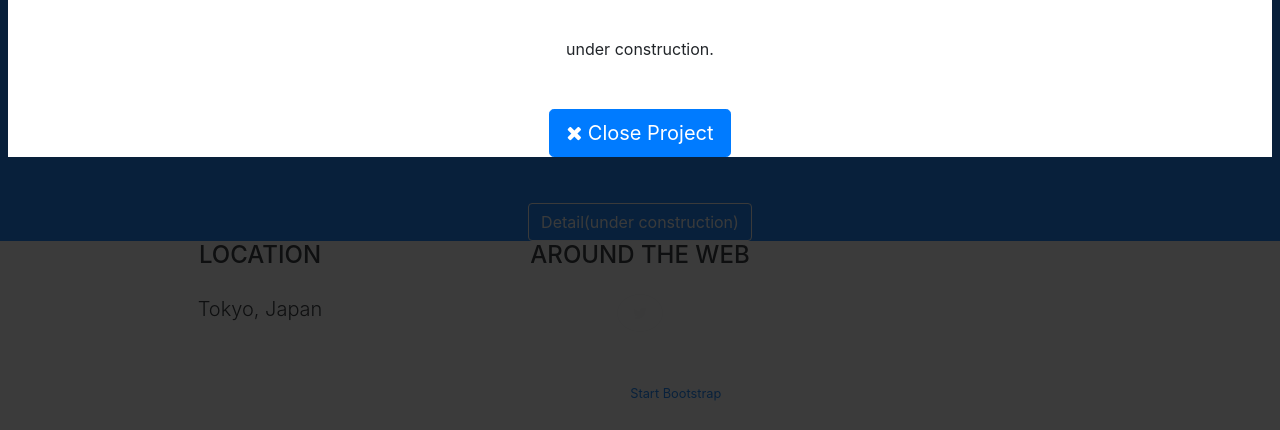
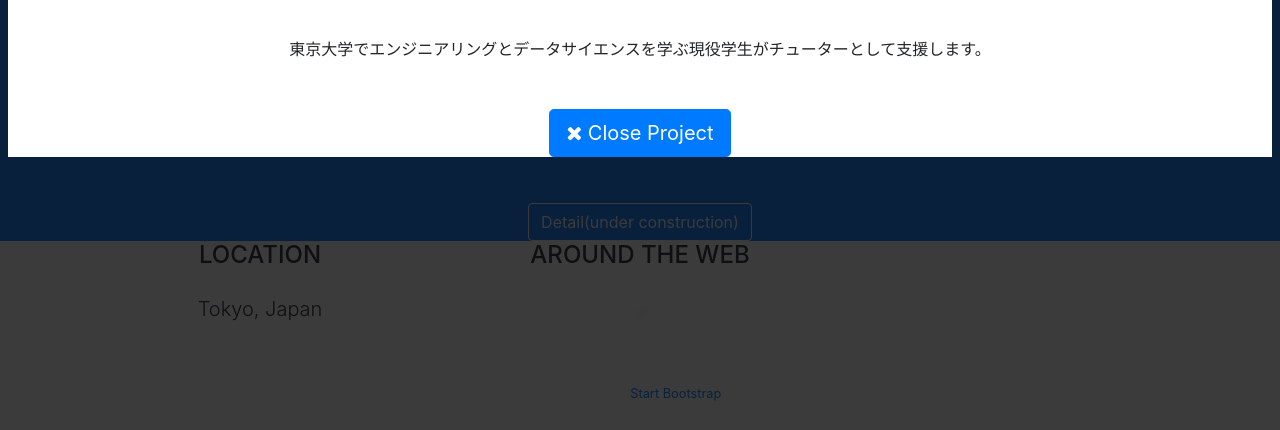
Before and after one commit to SengokuLAB/AIBootCamp, a website with bundled scripts: page docs/index.html in a window 1280 px wide. Both pictures are taken after a click on the link "プログラミング講座". Shown: the part 370-800 px from the top of the page. Built offline with nearby package versions, Linux system fonts and the light colour scheme; files whose address does not match are found by name.

Commit message:
modify texts

```diff
--- a/docs/index.html
+++ b/docs/index.html
@@ -140,7 +140,7 @@
         <!-- <hr class="star-light mb-5"> -->
         <div class="row">
           <div class="col-lg-4 ml-auto">
-            <p class="lead">企業の新人教育・共同研究プロジェクト担当向けのスタートアッププログラムです。。</p>
+            <p class="lead">企業の新人教育・共同研究プロジェクト担当向けのスタートアッププログラムです。</p>
           </div>
           <div class="col-lg-4 mr-auto">
             <p class="lead">大学の現役教員・企業のデータサイエンティストからの支援・要請を受けながら、新規のプロジェクトの立ち上げを行います。</p>
@@ -213,7 +213,7 @@
               <h2 class="text-secondary text-uppercase mb-0">Project Name</h2>
               <!-- <hr class="star-dark mb-5"> -->
               <img class="img-fluid mb-5" src="img/portfolio/cabin.png" alt="">
-              <p class="mb-5">under construction.</p>
+              <p class="mb-5">東京大学でエンジニアリングとデータサイエンスを学ぶ現役学生がチューターとして支援します。</p>
               <a class="btn btn-primary btn-lg rounded-pill portfolio-modal-dismiss" href="#">
                 <i class="fa fa-close"></i>
                 Close Project</a>
@@ -235,7 +235,7 @@
               <h2 class="text-secondary text-uppercase mb-0">Project Name</h2>
               <!-- <hr class="star-dark mb-5"> -->
               <img class="img-fluid mb-5" src="img/portfolio/cake.png" alt="">
-              <p class="mb-5">under construction</p>
+              <p class="mb-5">大学で教職を行うプロの研究者がメンターとして研究デザインの指導を行います。</p>
               <a class="btn btn-primary btn-lg rounded-pill portfolio-modal-dismiss" href="#">
                 <i class="fa fa-close"></i>
                 Close Project</a>
```
